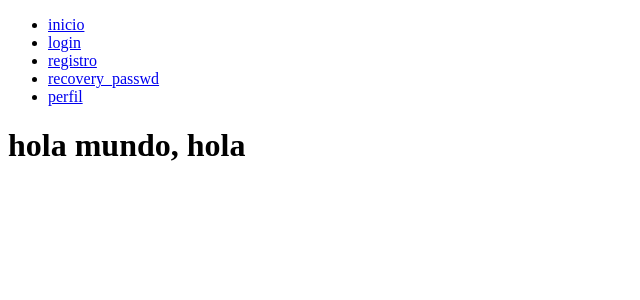
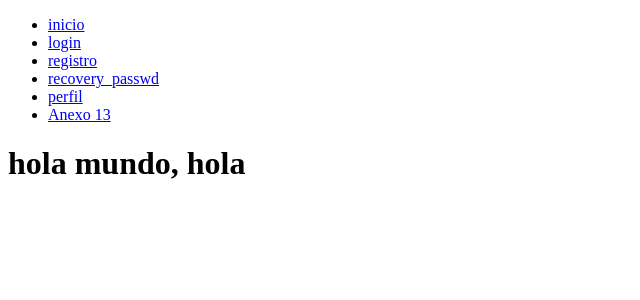
Before and after one commit to bitia/tutorias, a Django app: page / in a window 1280 px wide. Shown: the top 300 px of the page, without its empty margins (0-640 px from the left). Run offline with Django 3.2, Linux system fonts and the light colour scheme.

Commit message:
Cambios en el Index

```diff
--- a/tutoriastec/templates/base.html
+++ b/tutoriastec/templates/base.html
@@ -11,6 +11,7 @@
 		<li><a href="/registro">registro</a></li>
 		<li><a href="/recovery_passwd">recovery_passwd</a></li>
 		<li><a href="/alumno/perfil">perfil</a></li>
+		<li><a href="/anexo13/hola">Anexo 13</a></li>
 
 	</ul>
 	<h1>hola mundo, hola {{user.username}}</h1>
```
Also changed, not shown: 4 other files.
